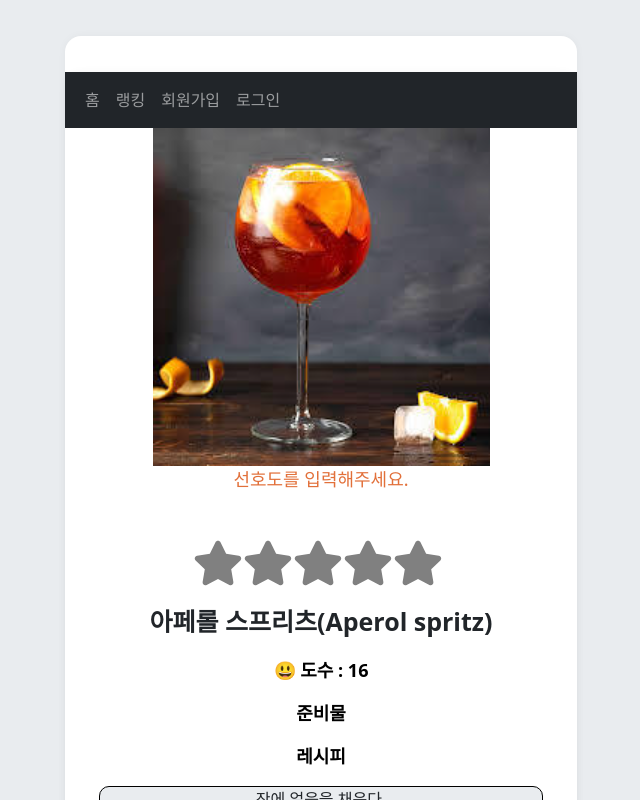
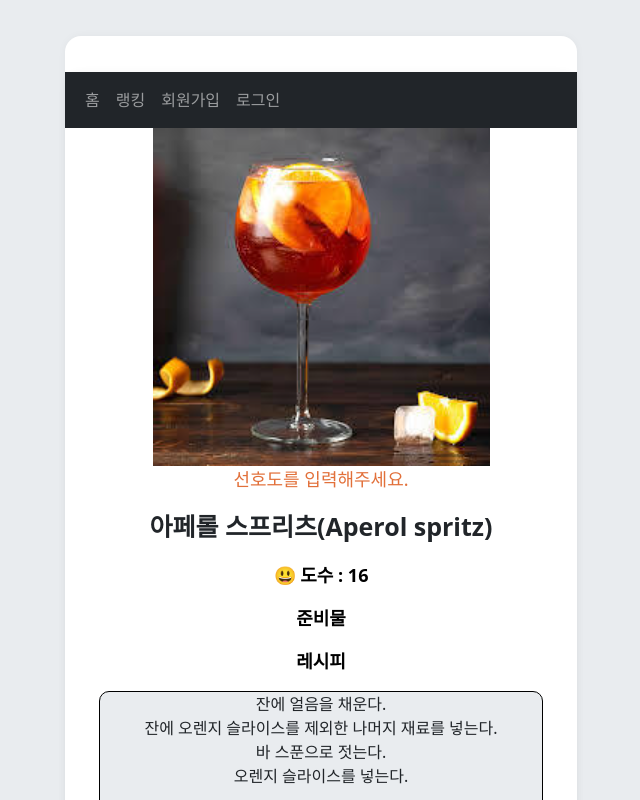
Before and after one commit to kyuri0927/Homemade_Cocktail, a React (Create React App) app: page / in a window 1280 px wide. Shown: the top 800 px of the page, without its empty margins (319-959 px from the left). Built offline with nearby package versions, Linux system fonts and the light colour scheme.

Commit message:
모달창 구현중

```diff
--- a/src/App.js
+++ b/src/App.js
@@ -1,14 +1,11 @@
 import logo from "./logo.svg";
 import "./App.css";
-
 import { createGlobalStyle } from "styled-components";
 import TodoTemplate from "./components/Templete";
 import Rating from "./components/Star";
 import ColorSchemesExample from "./components/Nav/index";
 import { BrowserRouter, Route, Router, Routes } from "react-router-dom";
-
 import Explain from "./pages/Explain";
-
 import Rank from "./pages/Rank";
 import Login from "./pages/Login";
 import Signin from "./pages/Signin";
--- a/src/components/Star/index.js
+++ b/src/components/Star/index.js
@@ -32,7 +32,6 @@
     //   }),
     // });
   };
-
   return (
     <>
       <Styled.Wrap>
--- a/src/pages/Explain/index.js
+++ b/src/pages/Explain/index.js
@@ -24,7 +24,7 @@
         <Styled.RatingText>선호도를 입력해주세요.</Styled.RatingText>
 
         {/* 별점 컴포넌트 */}
-        <Rating></Rating>
+        {/* <Rating></Rating> */}
         {/* 별점 컴포넌트 */}
 
         <Styled.FontWraper>
--- a/src/pages/Rank/index.js
+++ b/src/pages/Rank/index.js
@@ -6,7 +6,7 @@
   return (
     <>
       <div>
-        <p> Ranking</p>
+        <p> Ranking </p>
         <div>
           <Rating></Rating>
           <Rating></Rating>
```
